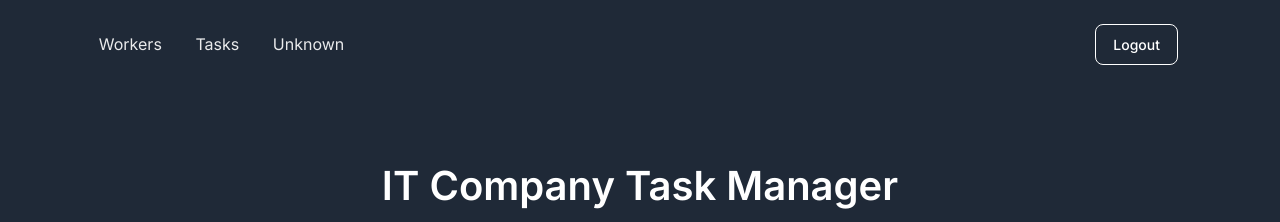
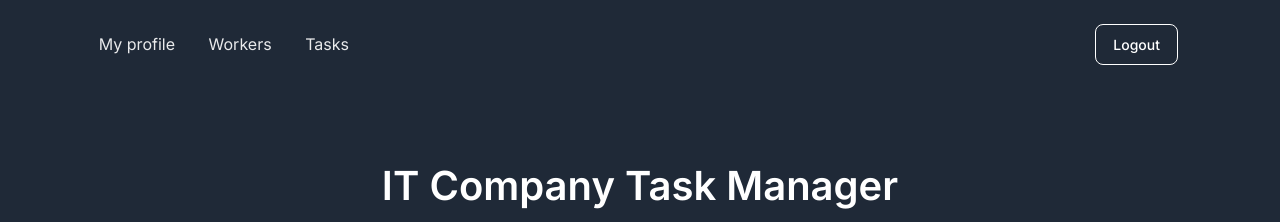
Before and after one commit to anrozhna/task-manager, a Django app: template templates/planner/index.html in a window 1280 px wide. Shown: the top 222 px of the page. Run offline with Django 5.2, Linux system fonts and the light colour scheme; the template is opened without the code that fills it: most values are stand-ins (such as "Sample title", 1, 10 or a date in 2020); some libraries are stand-ins or nearby versions.

Commit message:
add links to sidebar

```diff
--- a/templates/planner/index.html
+++ b/templates/planner/index.html
@@ -94,13 +94,13 @@
         </div>
         <ul class="navbar-nav navbar-nav-hover align-items-lg-center">
           <li class="nav-item me-2">
+            <a href="{% url 'planner:worker-detail' pk=user.pk %}" class="nav-link">My profile</a>
+          </li>
+          <li class="nav-item me-2">
             <a href="{% url 'planner:worker-list' %}" class="nav-link">Workers</a>
           </li>
           <li class="nav-item me-2">
-            <a href="" class="nav-link">Tasks</a>
-          </li>
-          <li class="nav-item me-2">
-            <a href="" class="nav-link">Unknown</a>
+            <a href="{% url 'planner:task-list' %}" class="nav-link">Tasks</a>
           </li>
         </ul>
       </div>
```
